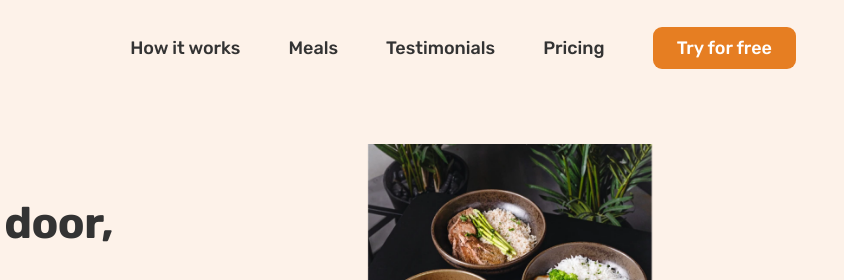
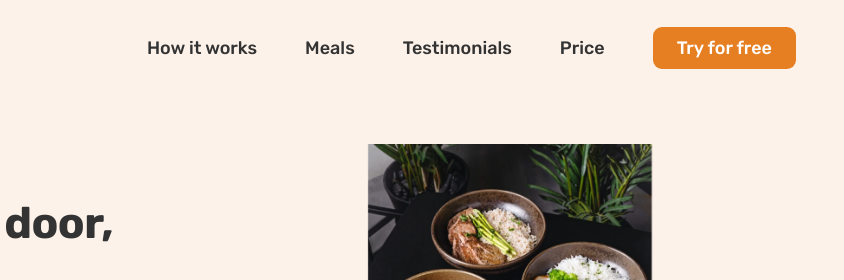
Before and after one commit to Sanjith77/website, a plain HTML site: page index.html in a window 1280 px wide. Shown: the top 280 px of the page, 436-1280 px from the left. Drawn offline with nearby package versions, Linux system fonts and the light colour scheme; some packages are replaced by stand-ins of ours; a script that the page names is missing.

Commit message:
hrl changes

```diff
--- a/index.html
+++ b/index.html
@@ -55,7 +55,7 @@
           <li>
             <a class="main-nav-link" href="#testimonials">Testimonials</a>
           </li>
-          <li><a class="main-nav-link" href="#pricing">Pricing</a></li>
+          <li><a class="main-nav-link" href="#price">Price</a></li>
           <li><a class="main-nav-link nav-cta" href="#cta">Try for free</a></li>
         </ul>
       </nav>
```
